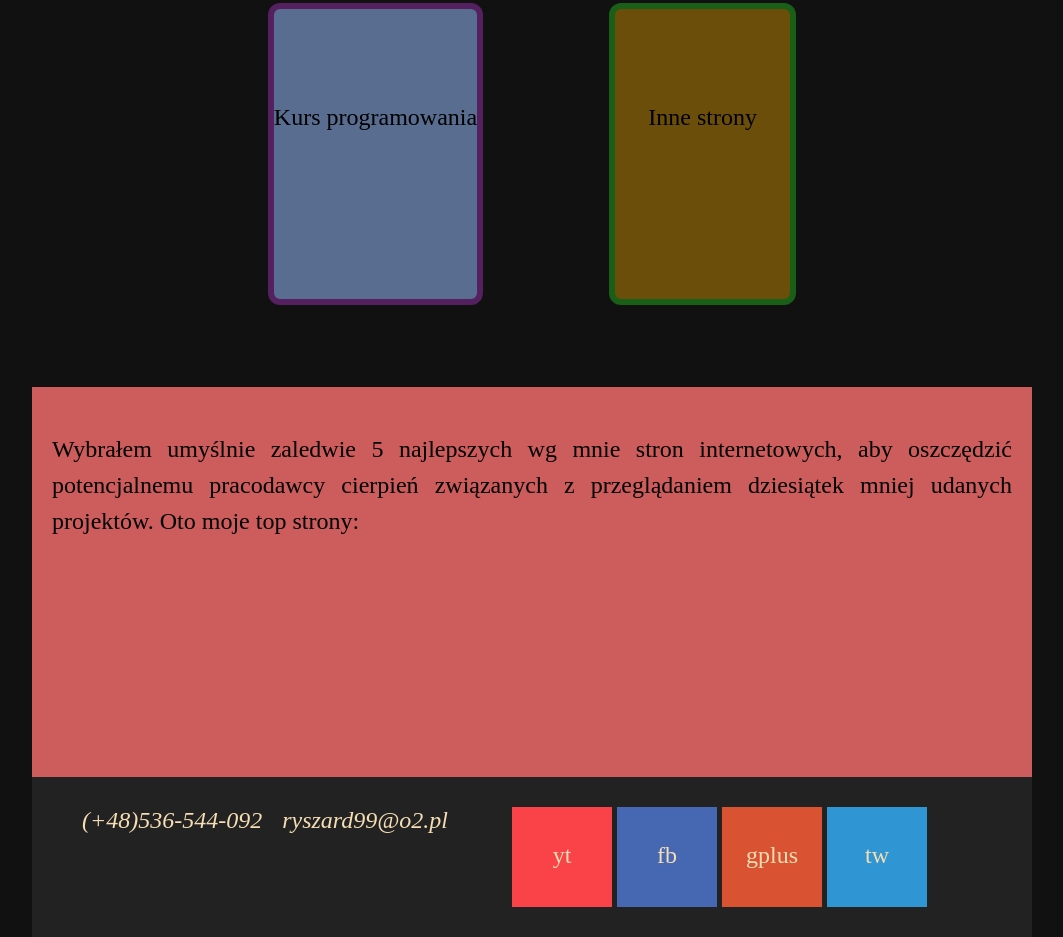
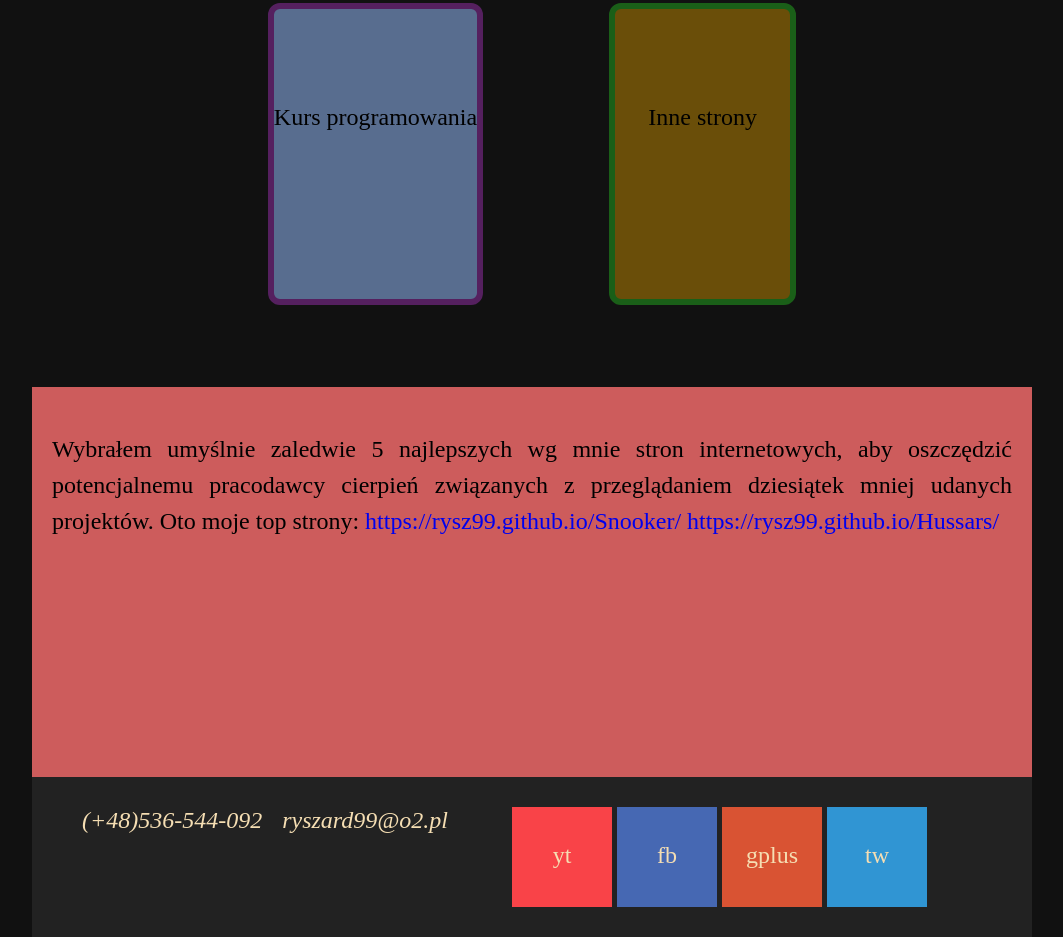
Before and after one commit to rysz99/Portfolio, a plain HTML site: page top.html in a window 1280 px wide. Shown: the part 858-1795 px from the top of the page, without its empty margins (108-1171 px from the left). Drawn offline with Linux system fonts and the light colour scheme.

Commit message:
Update top.html

```diff
--- a/top.html
+++ b/top.html
@@ -63,6 +63,8 @@ Top 5 moich stron
                     <div id="content">
                         <p>
 Wybrałem umyślnie zaledwie 5 najlepszych wg mnie stron internetowych, aby oszczędzić potencjalnemu  pracodawcy cierpień związanych z przeglądaniem dziesiątek mniej udanych projektów. Oto moje top strony:
+                            <a href="https://rysz99.github.io/Snooker/" target="_blank">https://rysz99.github.io/Snooker/</a>
+                            <a href="https://rysz99.github.io//Hussars/" target="_blank">https://rysz99.github.io/Hussars/</a>
                         </p>
                     </div>
                 </section>
```
